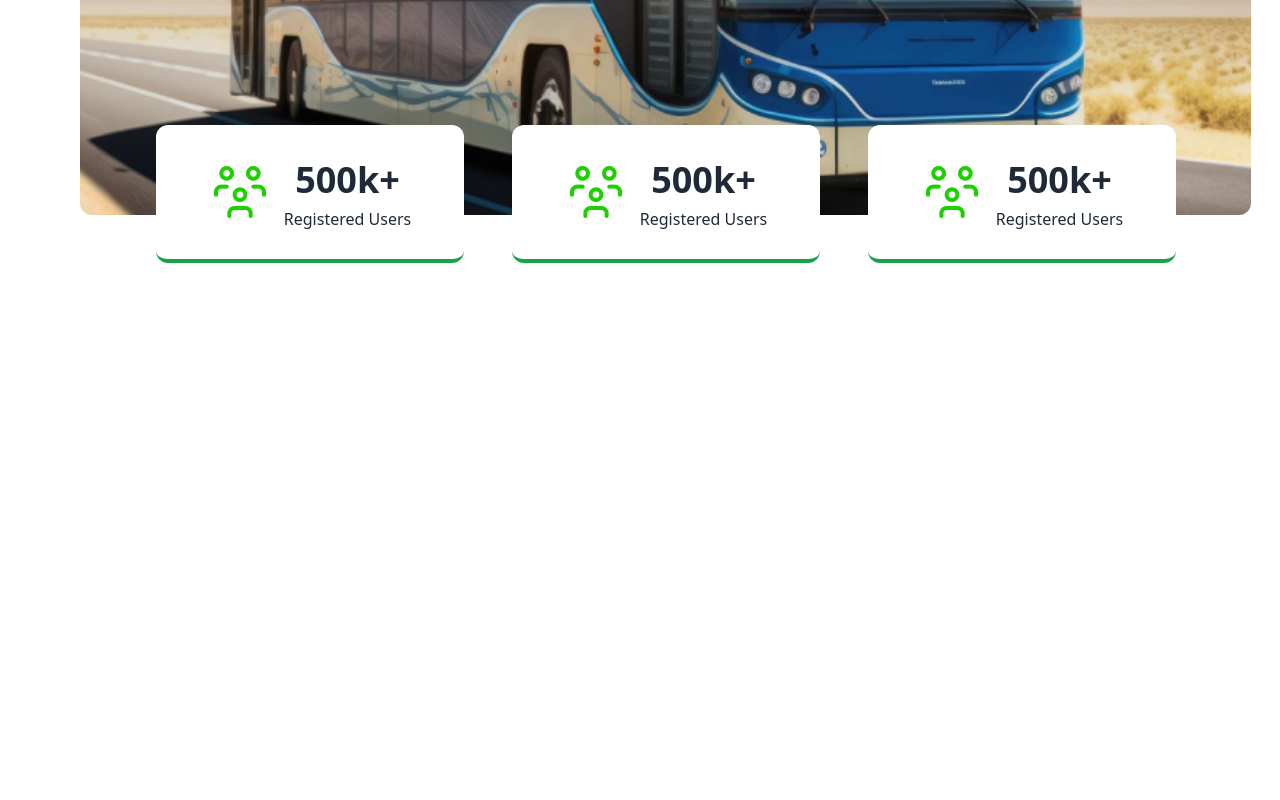
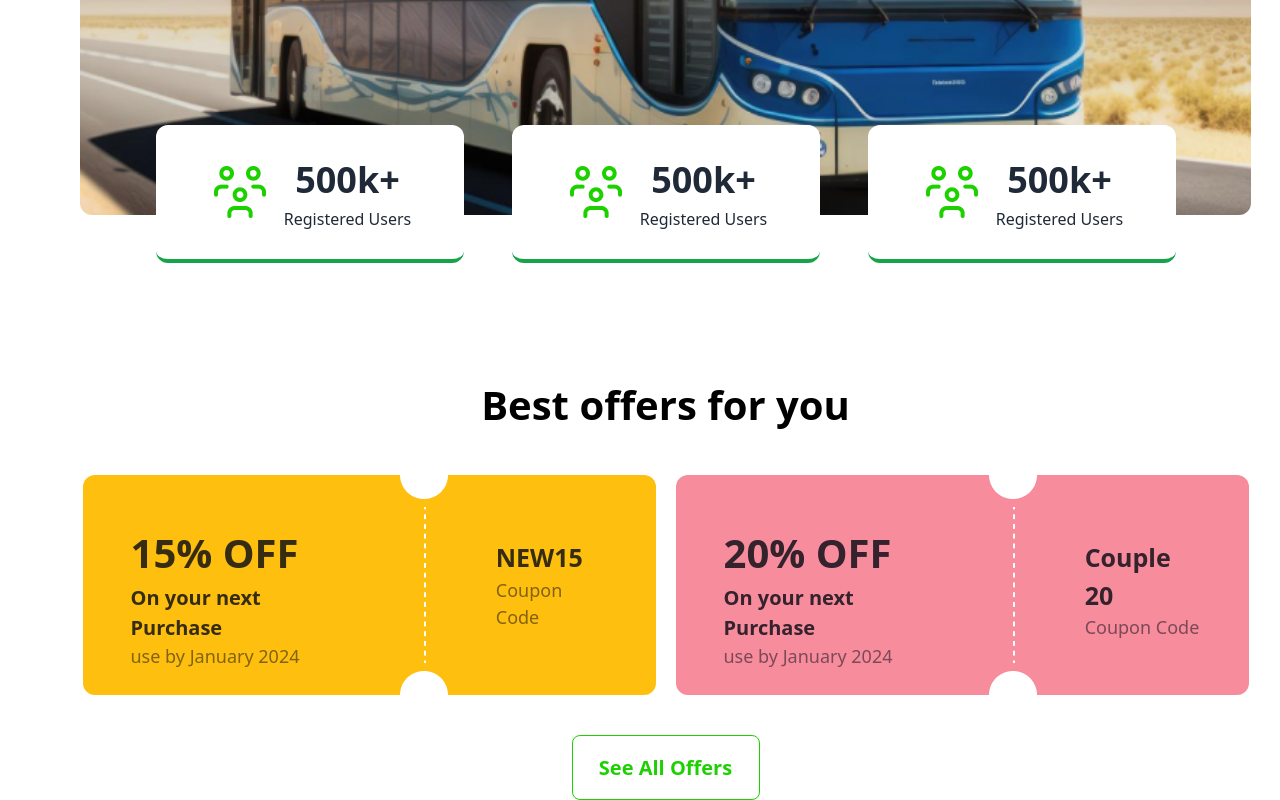
Before and after one commit to indraghosh02/smart-ticketing, a plain HTML site: page index.html in a window 1280 px wide. Shown: the part 741-1541 px from the top of the page. Before the commit the page ends 1004 px from the top, so only its background shows below. Drawn offline with nearby package versions, Linux system fonts and the light colour scheme.

Commit message:
offer section added

```diff
--- a/index.html
+++ b/index.html
@@ -105,7 +105,49 @@
         </section>
 
     </header>
-    <main>
+    <main class="ml-20 mr-20 ">
+        <section class="mt-40 flex flex-col place-items-center lg:w-[1171px] h-auto mx-auto ">
+
+            <h1 class="text-black font-bold text-[40px]">Best offers for you</h1>
+
+            <div class="mt-10 flex gap-5">
+                <div class="bg-[#FFBF0F] w-auto h-[220px] lg:w-[573px] rounded-xl  flex justify-between ">
+                    <div class="p-12 ">
+                        <h1 class="text-[40px] text-[#030712CC] font-bold">15% OFF</h1>
+                        <p class="text-[20px]  text-[#030712CC] font-bold">On your next Purchase</p>
+                        <p class="text-[18px] text-[#0307127F]">use by January 2024</p>
+                    </div>
+                    <img class="h-[220px] w-[48px]" src="images/cupon-devider.png" alt="">
+                    <div class="p-12 pt-16 ">
+                        <h1 class="text-[25px] text-[#030712CC] font-bold">NEW15</h1>
+                        <p class="text-[18px] text-[#0307127F]">Coupon Code</p>
+
+                    </div>
+
+                </div>
+                <div>
+                    <div class="bg-[#F78C9C] w-auto h-[220px] lg:w-[573px] rounded-xl  flex justify-between ">
+                        <div class="p-12 ">
+                            <h1 class="text-[40px] text-[#030712CC] font-bold">20% OFF</h1>
+                            <p class="text-[20px]  text-[#030712CC] font-bold">On your next Purchase</p>
+                            <p class="text-[18px] text-[#0307127F]">use by January 2024</p>
+                        </div>
+                        <img class="h-[220px] w-[48px]" src="images/cupon-devider.png" alt="">
+                        <div class="p-12 pt-16 ">
+                            <h1 class="text-[25px] text-[#030712CC] font-bold">Couple 20</h1>
+                            <p class="text-[18px] text-[#0307127F]">Coupon Code</p>
+
+                        </div>
+
+                    </div>
+
+                </div>
+            </div>
+            <!-- <button class="btn bg-[#1DD100] text-black solid  font-bold w-40 border-0  ">See All Offers</button> -->
+
+            <button class=" btn mt-10 text-[#1DD100] text-xl font-bold bg-white border-[#1DD100] w-[188px] h-[65px]">See All Offers</button>
+
+        </section>
 
     </main>
     <footer>
```
